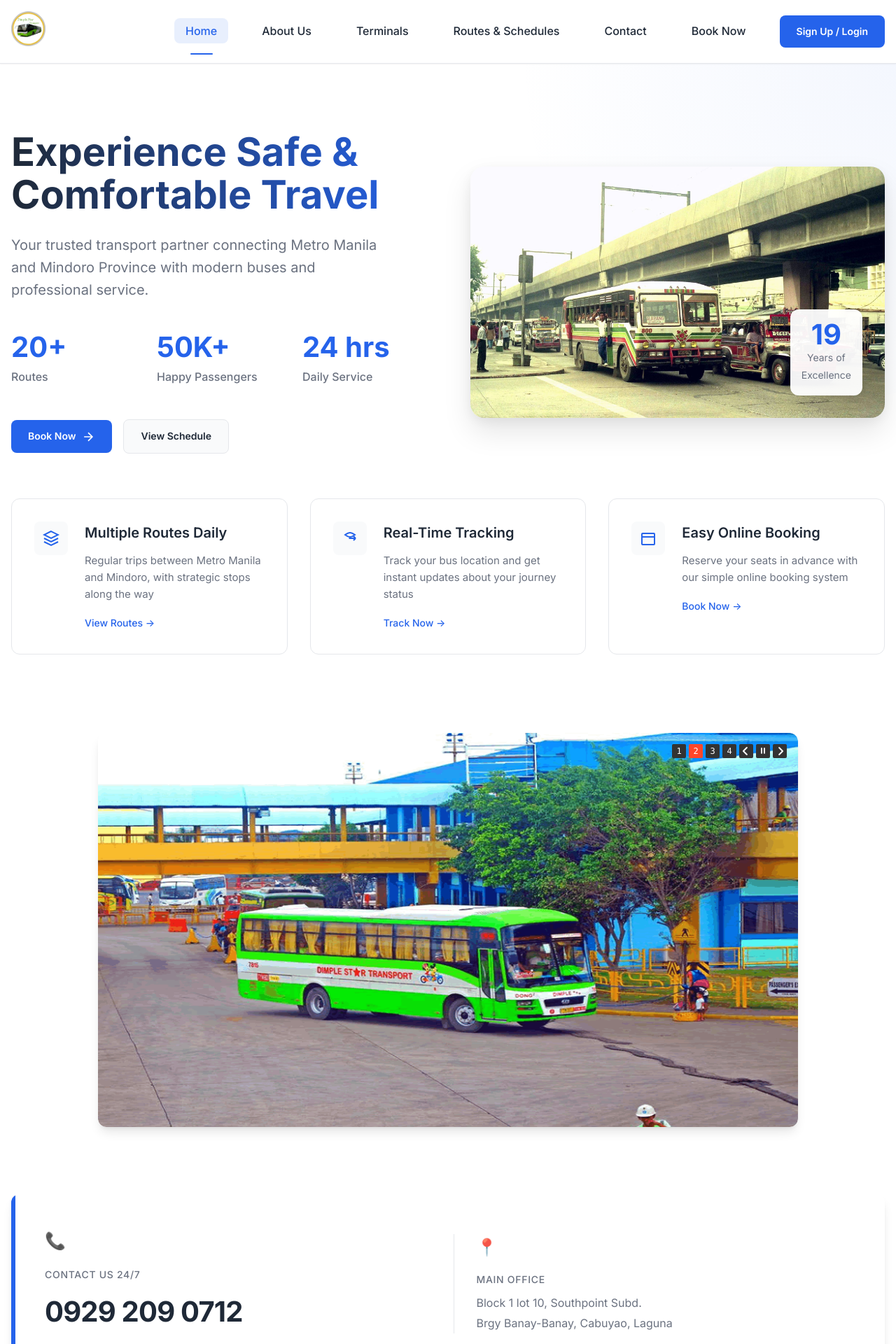
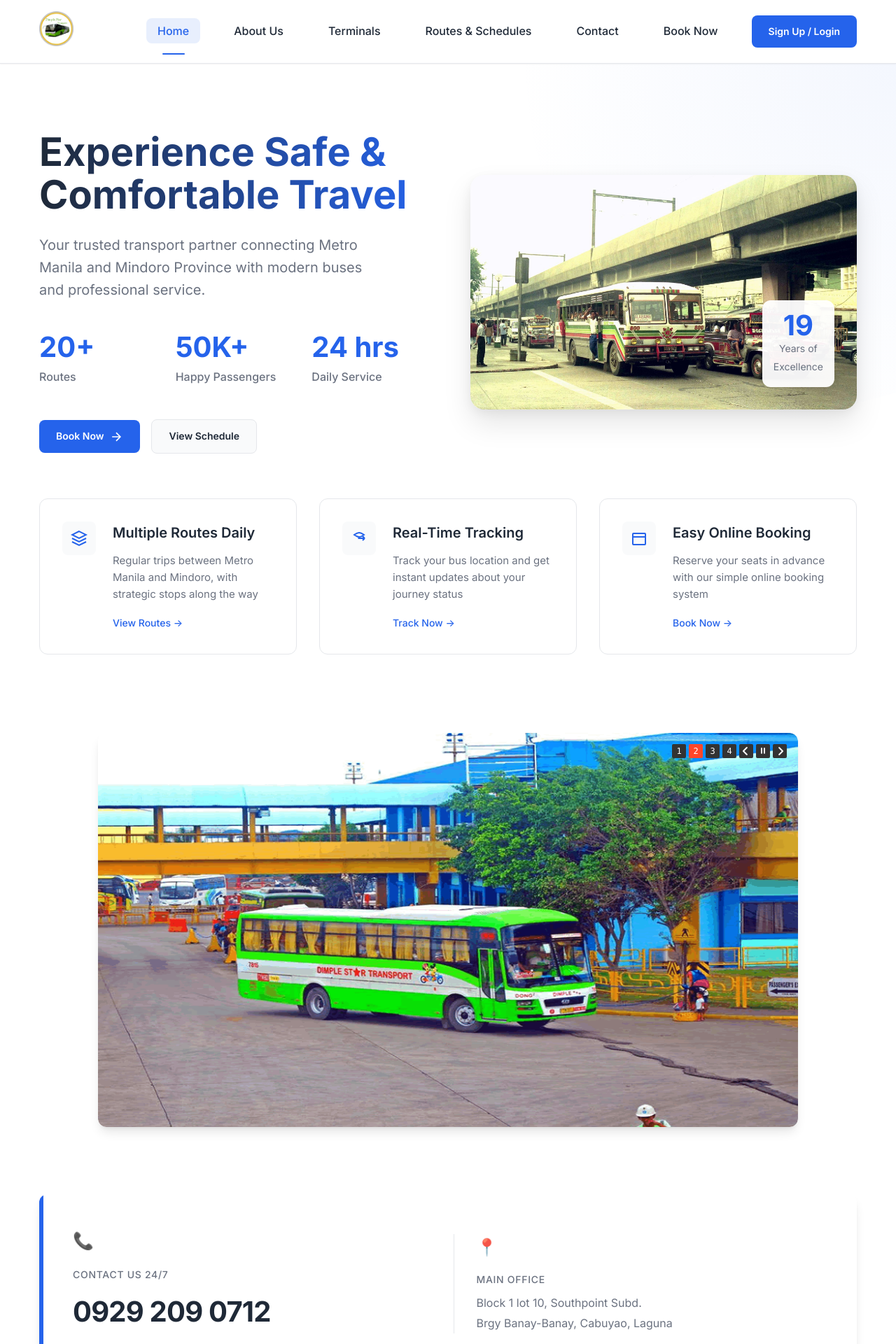
Before and after one commit to Loydie123/dimplestar, a PHP site: page / in a window 1280 px wide. Shown: the top 1920 px of the page at 70% size. Run offline with PHP 8.4, Linux system fonts and the light colour scheme.

Commit message:
Feat: add loyd

```diff
--- a/dimplestar/style/modern-style.css
+++ b/dimplestar/style/modern-style.css
@@ -35,7 +35,7 @@
 }
 
 .container {
-  max-width: 1450px;
+  max-width: 1200px;
   margin: 0 auto;
   padding: 0 1rem;
 }
```
